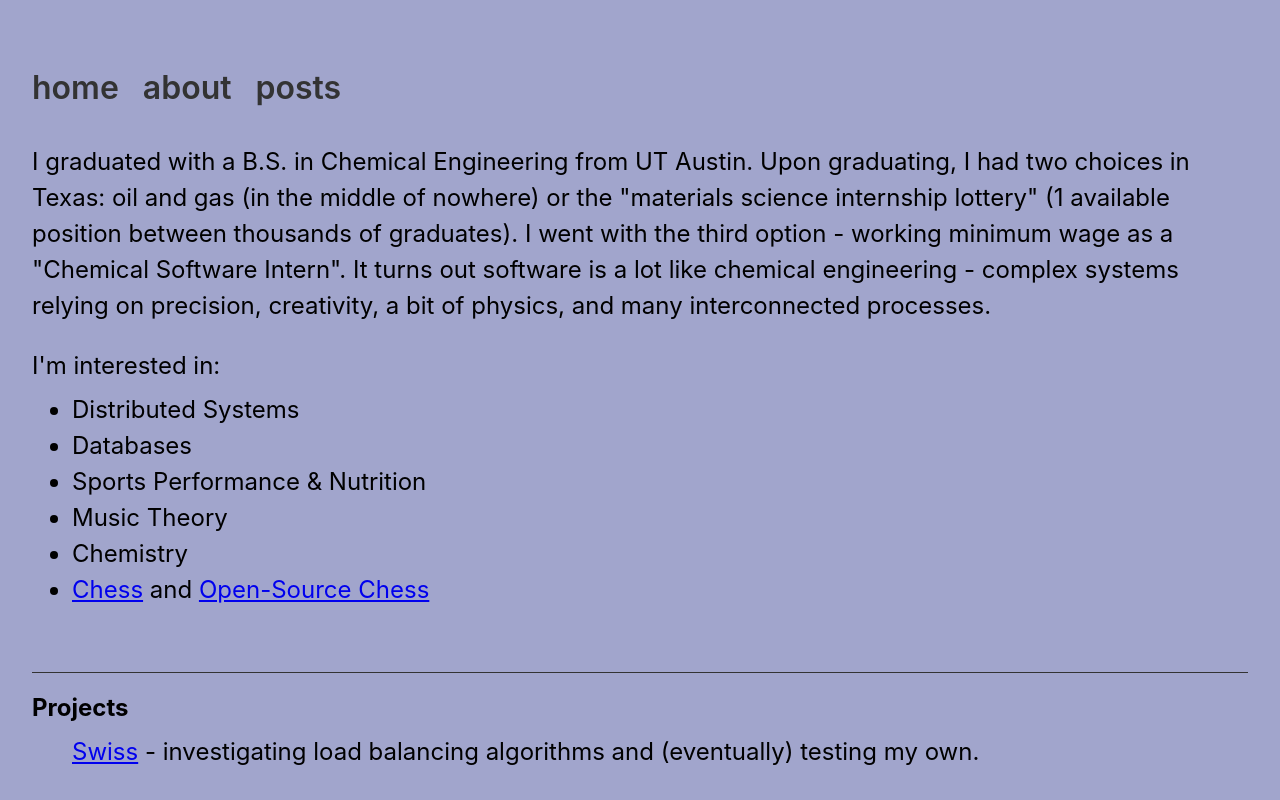
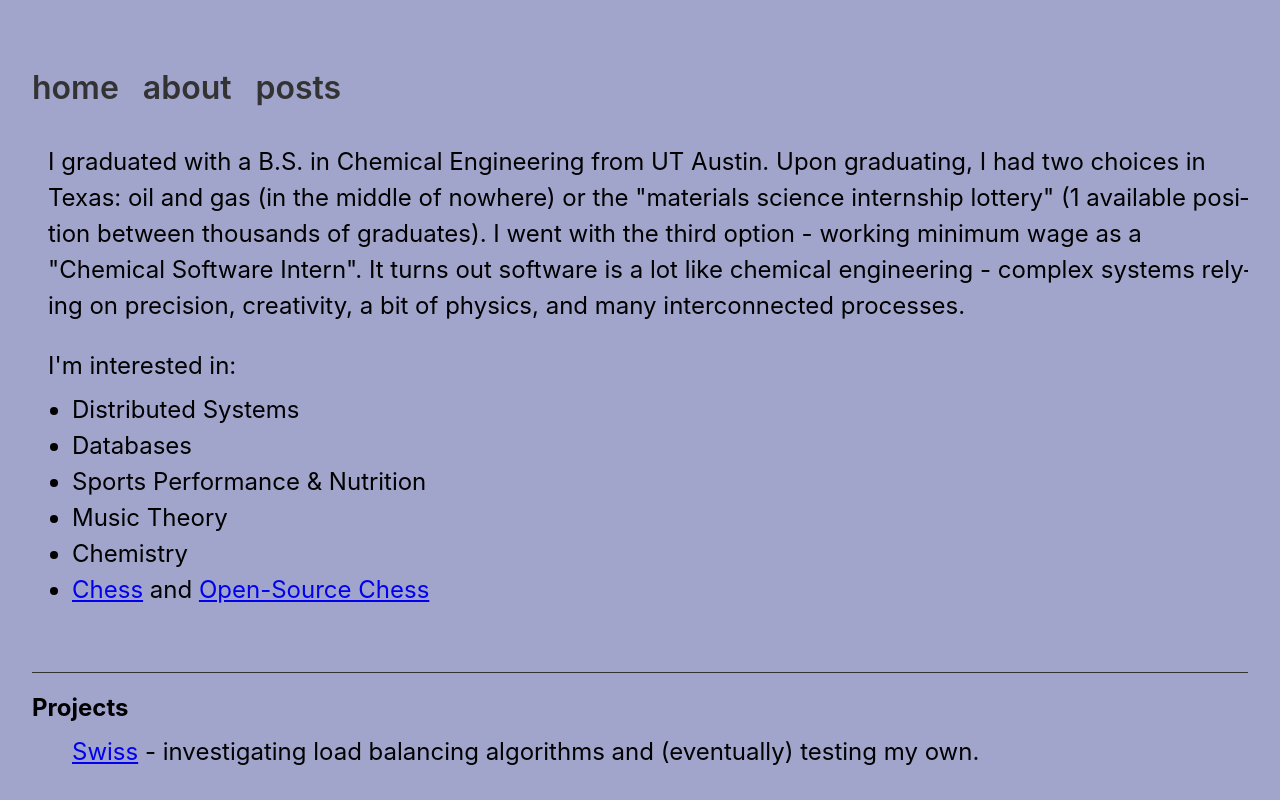
Before and after one commit to MaanasSathaye/msathaye.com, a React (Vite) app in the folder msathaye-console/: page /about in a window 1280 px wide. Shown: the top 800 px of the page. Built offline with nearby package versions, Linux system fonts and the light colour scheme.

Commit message:
text wrap styling

```diff
--- a/msathaye-console/src/css/App.css
+++ b/msathaye-console/src/css/App.css
@@ -60,6 +60,7 @@ hr {
   padding: 2rem 0;
   max-width: 100%;
   overflow-x: hidden;
+  overflow-wrap: break-word;
 }
 
 .page h1 {
@@ -82,7 +83,12 @@ hr {
   font-size: 24px;
   font-weight: 400;
   width: 100%;
+  display: block;
+  overflow-wrap: break-word;
   word-wrap: break-word;
+  hyphens: auto;
+  padding-right: 1rem;
+  padding-left: 1rem;
 }
 
 .page ul {
```
